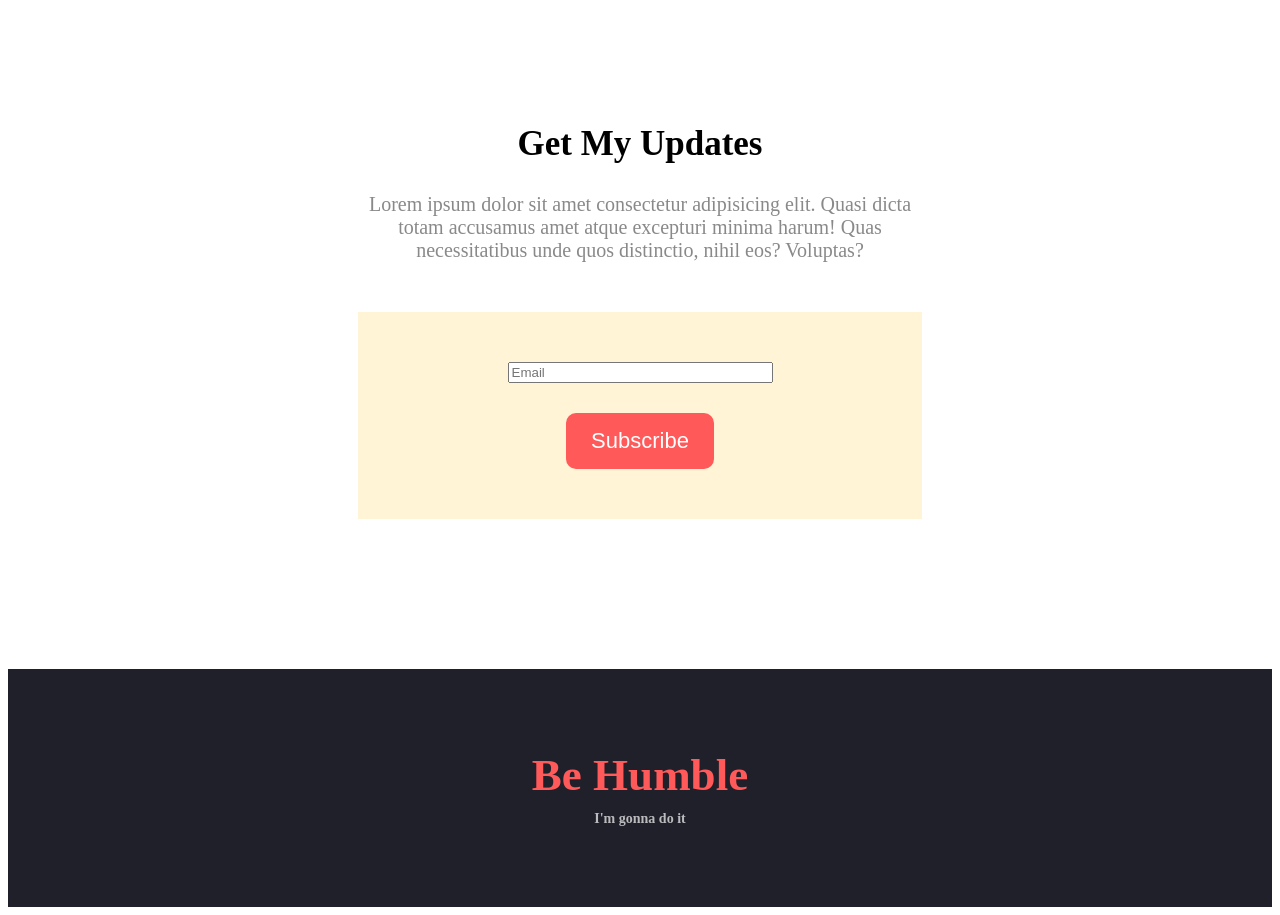
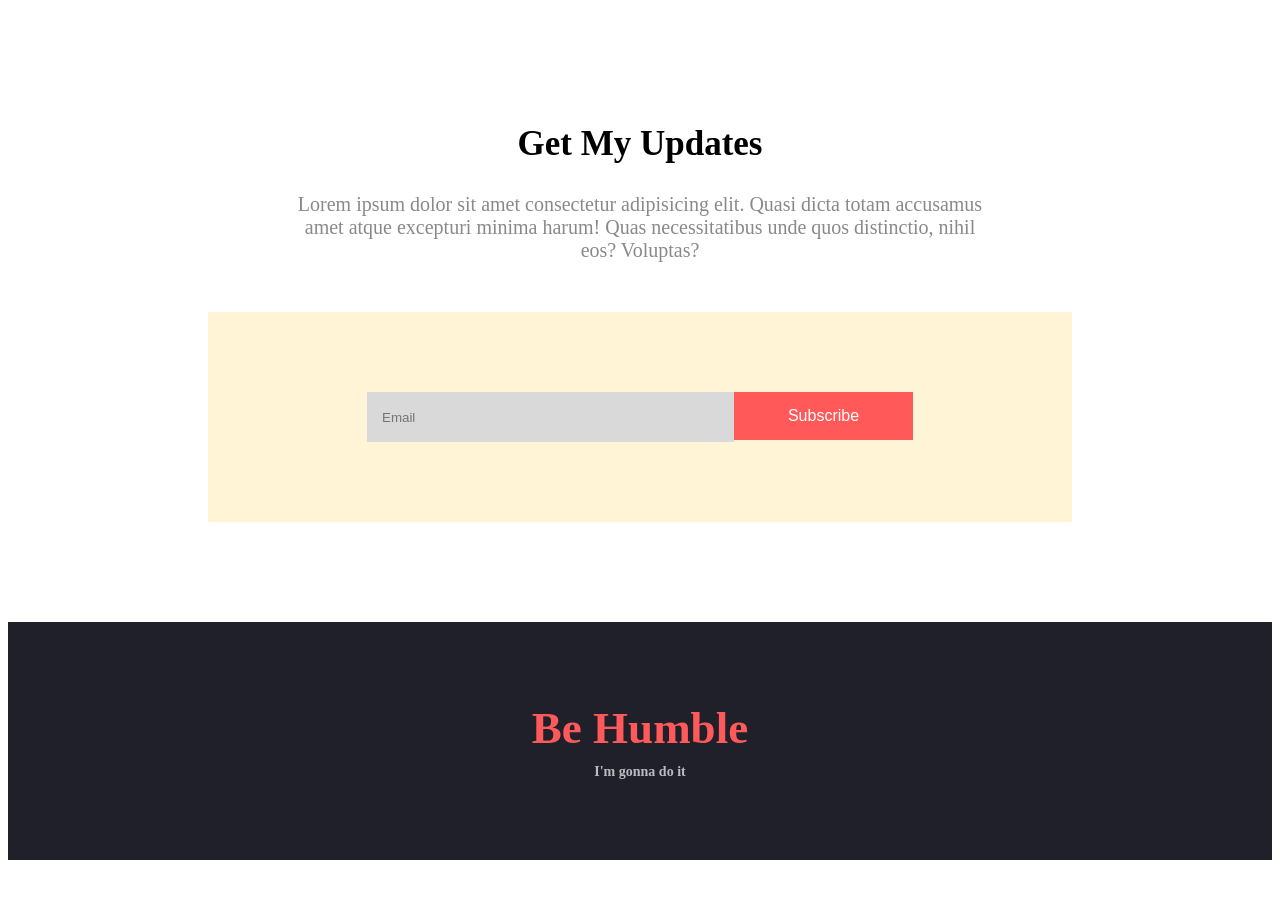
Before and after one commit to sagor369/donate-fast-projects, a plain HTML site: page index.html in a window 1280 px wide. Shown: the part 3100-4015 px from the top of the page. After the commit the page ends 3968 px from the top, so only its background shows below. Drawn offline with Linux system fonts and the light colour scheme.

Commit message:
complete

```diff
--- a/index.html
+++ b/index.html
@@ -87,11 +87,11 @@
                         referrentur, at eam falli deterruisset.</p>
                     <button class="primary-color donate-btn">How to Contribute?</button>
                 </div>
-                <img width="400px"  height="450px" src="images/donation10.jpg" alt="" class="img-live1">
+                <img width="400px" height="450px" src="images/donation10.jpg" alt="" class="img-live1">
             </div>
 
             <div class="live1 live-mar">
-                <img width="400px"  height="450px" src="images/donation0.jpg" alt="" class="img-live1">
+                <img width="400px" height="450px" src="images/donation0.jpg" alt="" class="img-live1">
                 <div class="session">
 
                     <h2 class="session-title">Their lives depend on
@@ -104,12 +104,24 @@
                     <button class="primary-color donate-btn">How to Contribute?</button>
                 </div>
             </div>
+        </section>
+
+        <section>
             <div class="updates">
-                <h2 class="update-titel">Get My Updates</h2>
-                <p class="update-description p-item-description">Lorem ipsum dolor sit amet consectetur adipisicing elit. Quasi dicta totam accusamus amet atque excepturi minima harum! Quas necessitatibus unde quos distinctio, nihil eos? Voluptas?</p>
+                <div class="updates-section">
+                    <h2 class="update-titel">Get My Updates</h2>
+                    <p class="update-description p-item-description">Lorem ipsum dolor sit amet consectetur adipisicing
+                        elit. Quasi dicta totam accusamus amet atque excepturi minima harum! Quas necessitatibus unde quos
+                        distinctio, nihil eos? Voluptas?
+                    </p>
+                </div>
                 <div class="find p-bg">
-                    <input type="email" name="" id="" placeholder="Email" class="find-box" size="30">
-                    <button class="donate-btn primary-color">Subscribe</button>
+                    <div class="submit-section">
+                        <input class="i-email" type="email" name="" id="" placeholder="Email" size="30">
+                        <a href="">
+                            <button class=" i-btn-s">Subscribe</button>
+                        </a>
+                    </div>
                 </div>
             </div>
         </section>
--- a/styles/style.css
+++ b/styles/style.css
@@ -27,7 +27,7 @@
     margin-top: 20px;
 }
 
-.donate-btn{
+.donate-btn {
     font-size: 22px;
     border: 0;
     padding: 15px 25px;
@@ -35,23 +35,27 @@
     border-radius: 10px;
     margin-top: 30px;
 }
-.donate{
+
+.donate {
     margin: 100px 200px;
     text-align: center;
 }
-.donate-title{
+
+.donate-title {
     font-size: 45px;
     font-weight: bolder;
     font-family: 'Space Grotesk', sans-serif;
     margin-bottom: 0;
 
 }
-.donate-description{
+
+.donate-description {
     color: #757575;
     font-size: 20px;
     margin-bottom: 100px;
 }
-.donate-amunt-button{
+
+.donate-amunt-button {
     font-size: 35px;
     padding: 40px 20px;
     margin-left: 10px;
@@ -61,7 +65,8 @@
     color: #757575;
 
 }
-.donate-amunt-btn{
+
+.donate-amunt-btn {
     font-size: 35px;
     padding: 40px 20px;
     margin-left: 10px;
@@ -71,7 +76,8 @@
     font-weight: 600;
     color: #FF5959;
 }
-.donate-other{
+
+.donate-other {
     margin: 50px 120px 0;
     color: #7575758e;
     font-size: 20px;
@@ -80,105 +86,150 @@
     font-size: 400;
 
 }
-.donate-plan{
+
+.donate-plan {
     margin: 120px 150px;
     text-align: center;
 
 }
-.plan-title{
+
+.plan-title {
     font-size: 45px;
     font-weight: 900;
     margin-bottom: 0;
 
 }
-.plan-description{
+
+.plan-description {
     font-size: 20px;
     color: #757575da;
 
 }
-.plan{
+
+.plan {
     display: flex;
     gap: 30px;
     text-align: left;
     margin: 50px 0px;
-    justify-content:space-between;
+    justify-content: space-between;
 }
-.plan-item{
+
+.plan-item {
     padding: 50px 30px 20px;
 }
-.p-bg{
+
+.p-bg {
     background-color: #FFF4D6;
 }
-.p-bgc{
+
+.p-bgc {
     background-color: #EDF5F6;
 }
-.p-title{
+
+.p-title {
     font-size: 25px;
     font-weight: 700;
     padding-bottom: 5px;
     margin-bottom: 0;
 
 }
-.p-item-description{
+
+.p-item-description {
     color: #757575da;
     font-weight: 500;
     font-size: 20px;
 }
 
-.p-live{
+.p-live {
     margin: 120px 150px;
 }
-.live1{
+
+.live1 {
     display: flex;
     gap: 50px;
 
 }
-.session{
+
+.session {
     padding-right: 50px;
 }
- .session-title{
+
+.session-title {
     font-size: 45px;
     font-weight: bolder;
     margin-bottom: 0;
     padding-bottom: 10px;
 }
- .img-live1{
+
+.img-live1 {
     padding-right: 25px;
     margin-left: 25px;
 }
- .live-mar{
+
+.live-mar {
     margin: 150px 0;
 }
- .updates{
-    margin: 150px 200px;
+
+.updates {
+    margin: 150px 200px 100px;
     text-align: center;
 }
- .update-titel{
+.updates-section{
+    margin: 0 80px;
+}
+
+.update-titel {
     font-size: 35px;
     font-weight: bolder;
 }
- .find{
+
+.find {
     margin: 50px 0;
-    padding: 50px 80px;
+    padding:  80px;
 }
- .find-box{
+.submit-section {
+    display: flex;
+    justify-content: center;
 
 }
-.footer{
+
+.i-email {
+    height: 48px;
+    width: 350px;
+    border: none;
+    background: #D9D9D9;
+    padding-left: 15px;
+}
+
+.i-btn-s {
+    height: 48px;
+    width: 179px;
+    background: #FF5959;
+    border: none;
+    font-size: 16px;
+    text-align: center;
+    color: #FFFFFF;
+}
+
+.footer {
     background-color: #0b0d17ea;
     text-align: center;
     padding: 80px;
 
 }
-.footer h3{
+
+.footer h3 {
     color: #FF5959;
     margin: 0;
     padding-bottom: 10px;
     font-size: 45px;
 }
-.footer h6{
+
+.footer h6 {
     color: #ffffffb2;
     margin: 0;
     padding-top: 0;
     font-size: 14px;
 }
+
+/* new */
```
Lines whose indentation alone changed are shown as unchanged.
